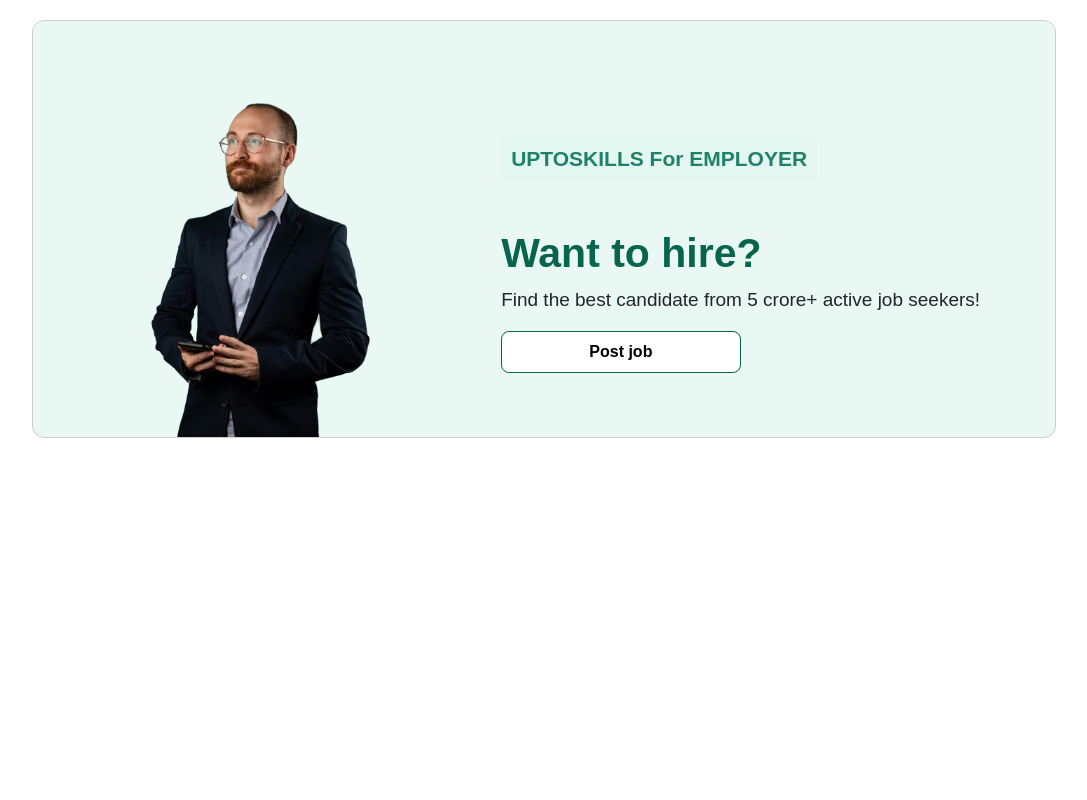
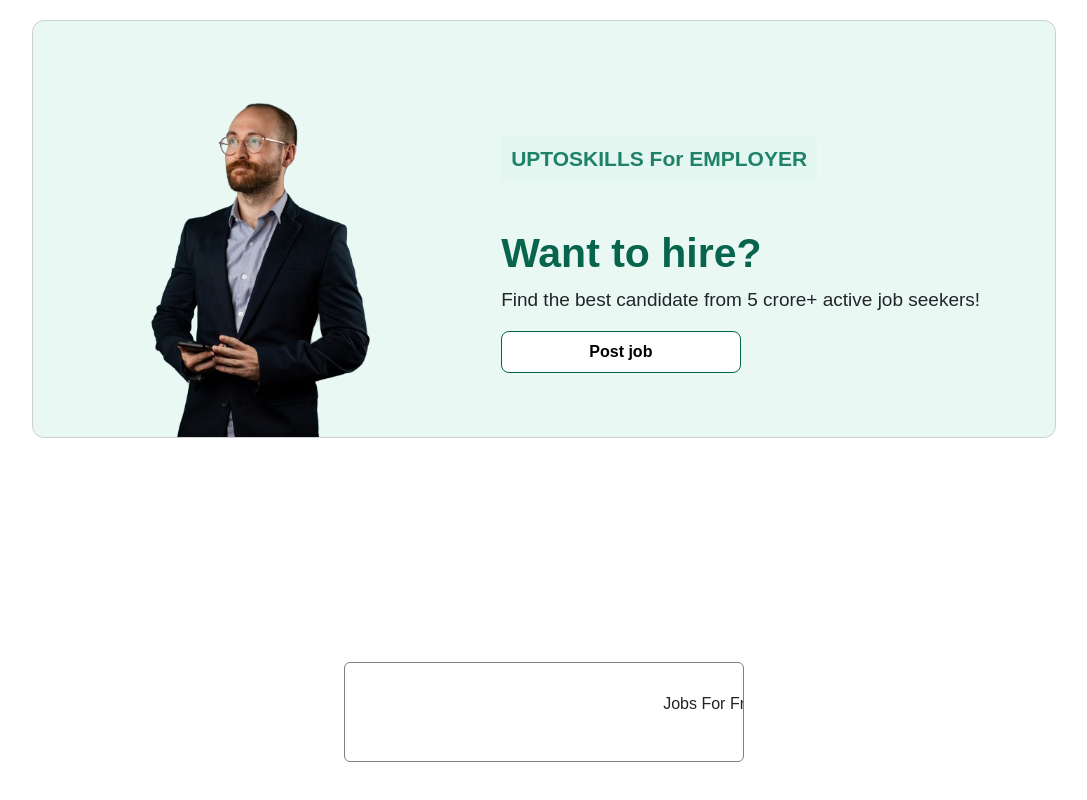
Before and after one commit to satyanikithdandamudi/jobdashboard, a plain HTML site: page index.html in a window 1280 px wide. Shown: the part 2098-2898 px from the top of the page, without its empty margins (96-1183 px from the left). Before the commit the page ends 2600 px from the top, so only its background shows below. Drawn offline with nearby package versions, Linux system fonts and the light colour scheme.

Commit message:
observe-satya

```diff
--- a/index.html
+++ b/index.html
@@ -235,6 +235,12 @@
         </div>
      </div>
 
+    <!-- Observe this -->
+    <!-- trending card -->
+    <div class="gg-trending-card">
+        <p class="gg-trending-card-para">Jobs For Freshers</p>
+    </div>
+
     <script src="https://code.jquery.com/jquery-3.5.1.slim.min.js"></script>
     <script src="https://cdn.jsdelivr.net/npm/@popperjs/core@2.9.2/dist/umd/popper.min.js"></script>
     <script src="https://stackpath.bootstrapcdn.com/bootstrap/4.5.2/js/bootstrap.min.js"></script>
--- a/jobdashboard.css
+++ b/jobdashboard.css
@@ -509,3 +509,28 @@
         display: block;
     }
 }
+
+
+.gg-trending-card {
+    height: 100px;
+    width: 400px;
+    margin: 10rem auto;
+    border: 1px solid gray;
+    border-radius: 6px;
+    display: flex;
+    align-items: center;
+    position: relative;
+    overflow: hidden;
+}
+
+/* oberseve this */
+
+.gg-trending-card-para {
+    position: absolute;
+    right: -50px;
+    transition: all 0.5s ease-in;
+}
+
+.gg-trending-card:hover .gg-trending-card-para {
+    right: 20%;
+}
```
